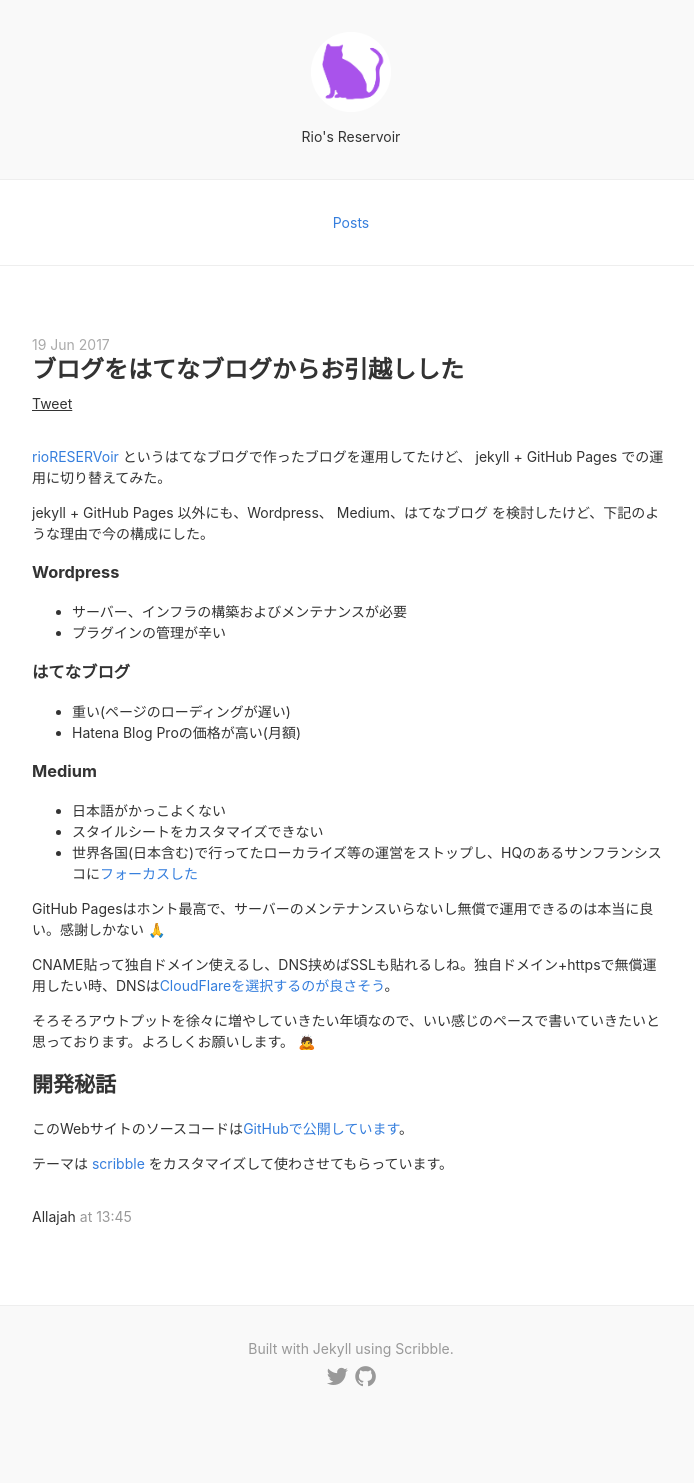
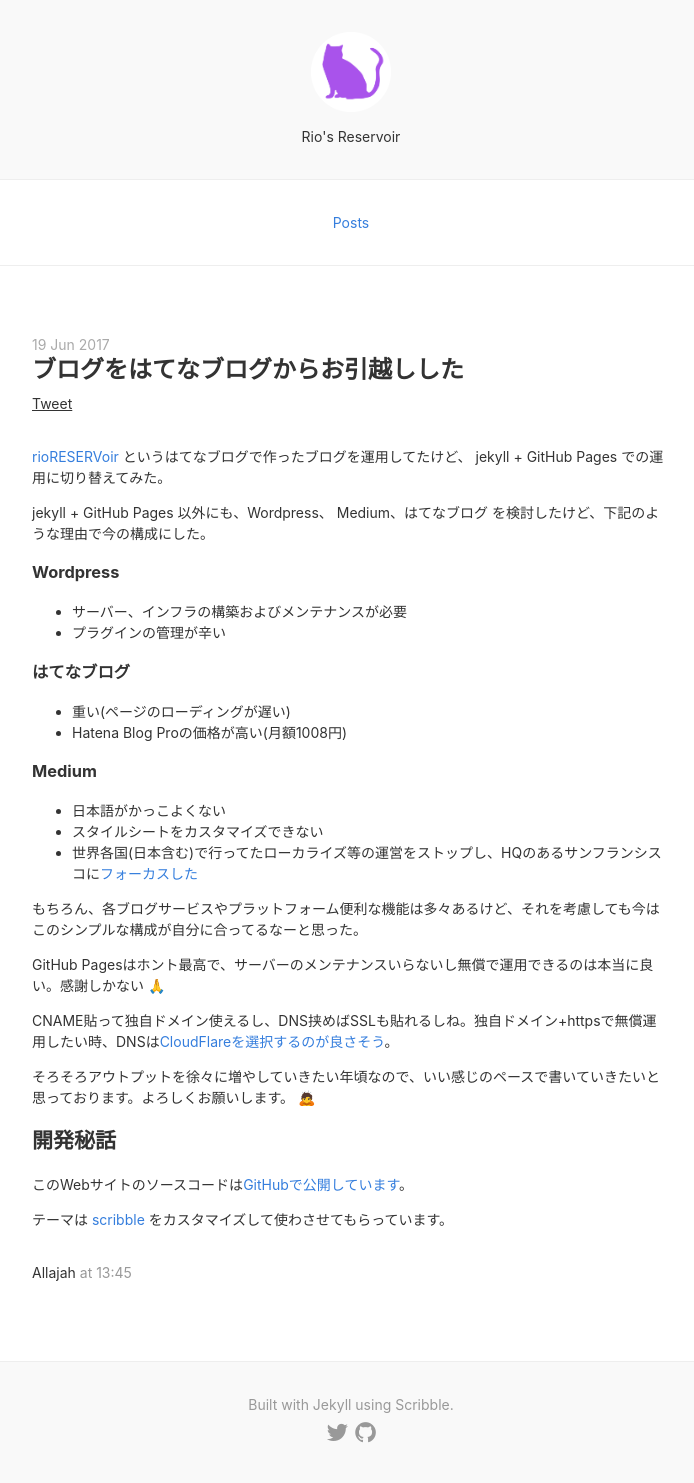
Before and after one commit to arayaryoma/reservoir.allajah.com, a Jekyll site: the page built from _posts/2017-06-19-opened-new-blog.markdown, in a window 1280 px wide. Shown: the whole page, without its empty margins (289-983 px from the left). Built offline with Jekyll 4.4.1, drawn with Linux system fonts in a browser that asks for light colours; nearby versions of some CDN libraries; comment, search, counter and statistics services are not loaded; before the commit the page ends 1427 px from its top, so only the background shows below that.

Commit message:
:moneybag: Fix and add texts

```diff
--- a/_posts/2017-06-19-opened-new-blog.markdown
+++ b/_posts/2017-06-19-opened-new-blog.markdown
@@ -16,13 +16,14 @@
 
 ### はてなブログ
 - 重い(ページのローディングが遅い)
-- Hatena Blog Proの価格が高い(月額)
+- Hatena Blog Proの価格が高い(月額1008円)
 
 ### Medium
 - 日本語がかっこよくない
 - スタイルシートをカスタマイズできない
 - 世界各国(日本含む)で行ってたローカライズ等の運営をストップし、HQのあるサンフランシスコに[フォーカスした](https://medium.com/@MEJapan/from-medium-japan-ad346bee2a9b)
 
+もちろん、各ブログサービスやプラットフォーム便利な機能は多々あるけど、それを考慮しても今はこのシンプルな構成が自分に合ってるなーと思った。
 
 GitHub Pagesはホント最高で、サーバーのメンテナンスいらないし無償で運用できるのは本当に良い。感謝しかない 🙏
 
```
